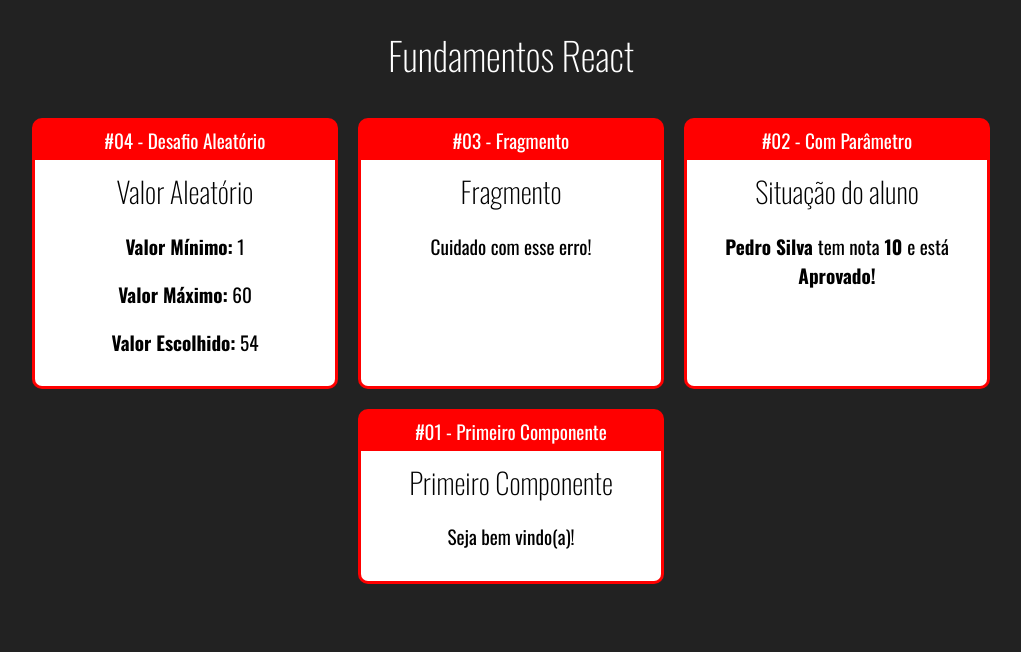
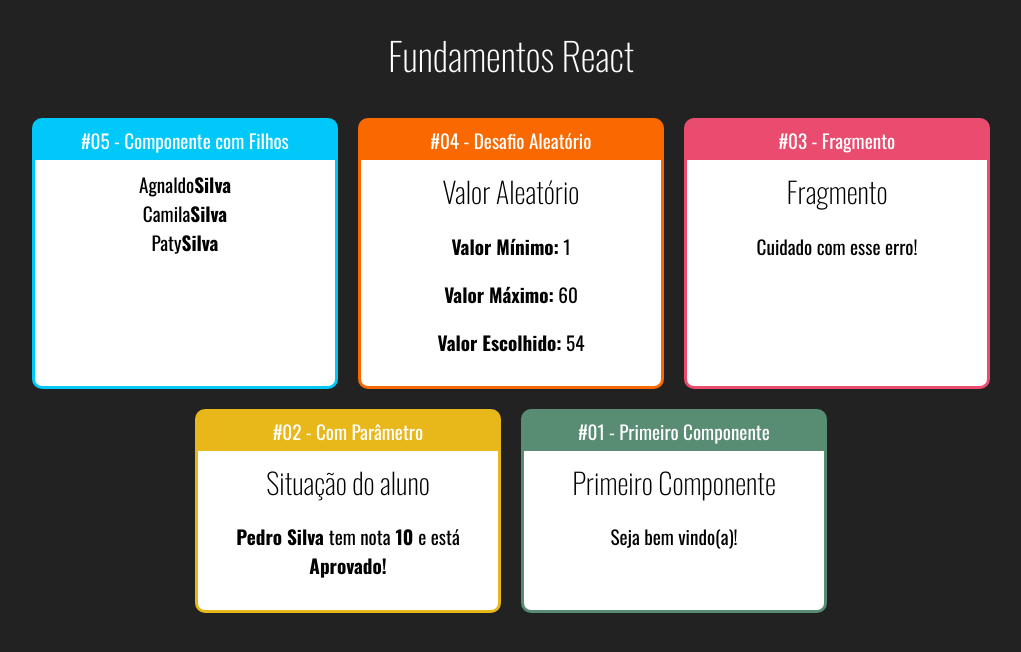
Before and after one commit to silvaagnaldo/react, a React (Create React App) app in the folder curso-react/fundamentos-react/: page / in a window 1280 px wide. Shown: the top 652 px of the page, without its empty margins (129-1150 px from the left). Built offline with nearby package versions, Linux system fonts and the light colour scheme.

Commit message:
update-29/07/2022

```diff
--- a/curso-react/fundamentos-react/package.json
+++ b/curso-react/fundamentos-react/package.json
@@ -8,7 +8,7 @@
     "@testing-library/user-event": "^13.5.0",
     "react": "^18.2.0",
     "react-dom": "^18.2.0",
-    "react-scripts": "5.0.1",
+    "react-scripts": "^5.0.1",
     "web-vitals": "^2.1.4"
   },
   "scripts": {
--- a/curso-react/fundamentos-react/src/App.jsx
+++ b/curso-react/fundamentos-react/src/App.jsx
@@ -1,10 +1,13 @@
 import "./App.css"
+
+import Card from "./components/layout/Card"
 
 import Fragmento from "./components/basicos/Fragmento"
 import ComParametro from "./components/basicos/ComParametro"
 import Primeiro from "./components/basicos/Primeiro"
 import Aleatorio from "./components/basicos/Aleatorio"
-import Card from "./components/layout/Card"
+import Familia from "./components/basicos/Familia"
+import FamiliaMembro from "./components/basicos/FamiliaMembro"
 
 export default function App() {
     return (
@@ -12,20 +15,27 @@
             <h1>Fundamentos React</h1>
 
             <div className="Cards">
-                <Card titulo="#04 - Desafio Aleatório">
+                <Card titulo="#05 - Componente com Filhos" color="#00C8F8">
+                    <Familia sobrenome="Silva">
+                        <FamiliaMembro nome="Agnaldo" />
+                        <FamiliaMembro nome="Camila" />
+                        <FamiliaMembro nome="Paty"  />
+                    </Familia>
+                </Card>
+                <Card titulo="#04 - Desafio Aleatório" color="#FA6900">
                     <Aleatorio min={1} max={60} />
                 </Card>
-                <Card titulo="#03 - Fragmento">
+                <Card titulo="#03 - Fragmento" color="#E94C6F">
                     <Fragmento />
                 </Card>
-                <Card titulo="#02 - Com Parâmetro">
+                <Card titulo="#02 - Com Parâmetro" color="#E8B71A">
                     <ComParametro
                         titulo="Situação do aluno"
                         aluno="Pedro Silva"
                         nota={9.3}
                     />
                 </Card>
-                <Card titulo="#01 - Primeiro Componente">
+                <Card titulo="#01 - Primeiro Componente" color="#588C73">
                     <Primeiro></Primeiro>
                 </Card>
             </div>
--- /dev/null
+++ b/curso-react/fundamentos-react/src/components/basicos/Familia.jsx
@@ -0,0 +1,12 @@
+import React, { cloneElement } from "react";
+
+export default function Familia(props) {
+    return (
+        <div>
+            {props.children.map((child, i) => {
+                    return cloneElement(child, {...props, key: i})
+                })
+            }
+        </div>
+    )
+}
--- /dev/null
+++ b/curso-react/fundamentos-react/src/components/basicos/FamiliaMembro.jsx
@@ -0,0 +1,5 @@
+export default function FamiliaMembro(props) {
+    return (
+        <div>{props.nome}<strong>{props.sobrenome}</strong></div>
+    )
+}
--- a/curso-react/fundamentos-react/src/components/layout/Card.css
+++ b/curso-react/fundamentos-react/src/components/layout/Card.css
@@ -1,6 +1,5 @@
 .Card {
-    background-color: red;
-    border: 3px solid red;
+    border: 3px solid;
 
     border-radius: 10px;
     overflow: hidden;
--- a/curso-react/fundamentos-react/src/components/layout/Card.jsx
+++ b/curso-react/fundamentos-react/src/components/layout/Card.jsx
@@ -1,8 +1,14 @@
 import "./Card.css"
 
 export default function Card(props) {
+
+    const cardStyle = {
+        backgroundColor: props.color  || '#F00',
+        borderColor: props.color || '#F00'
+    }
+
     return (
-        <div className="Card">
+        <div className="Card" style={cardStyle}>
             <div className="Title">{props.titulo}</div>
             <div className="Content">
                 {props.children}
```
Also changed, not shown: 1 other file (tests, documents, lock files or other folders).
